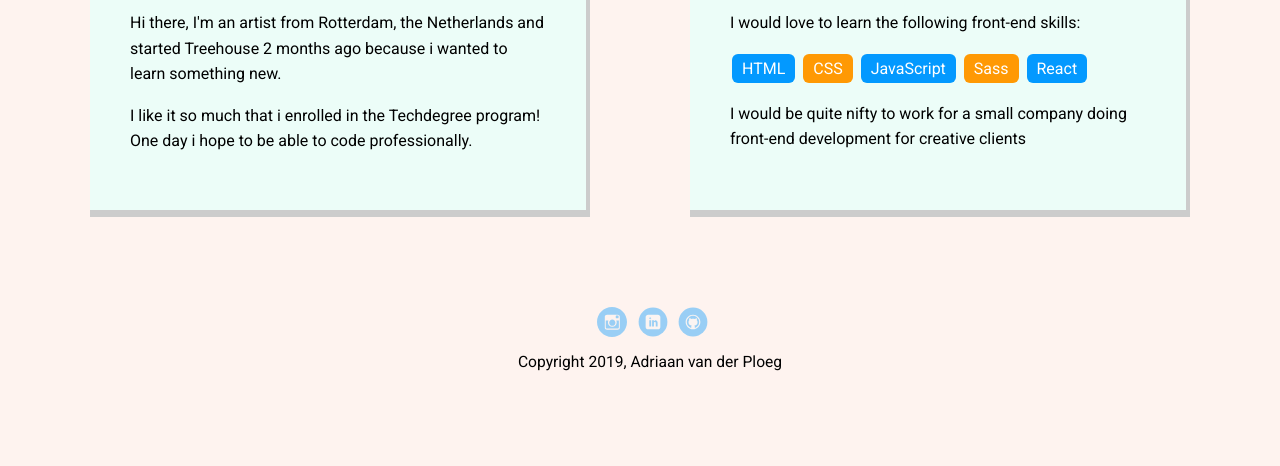
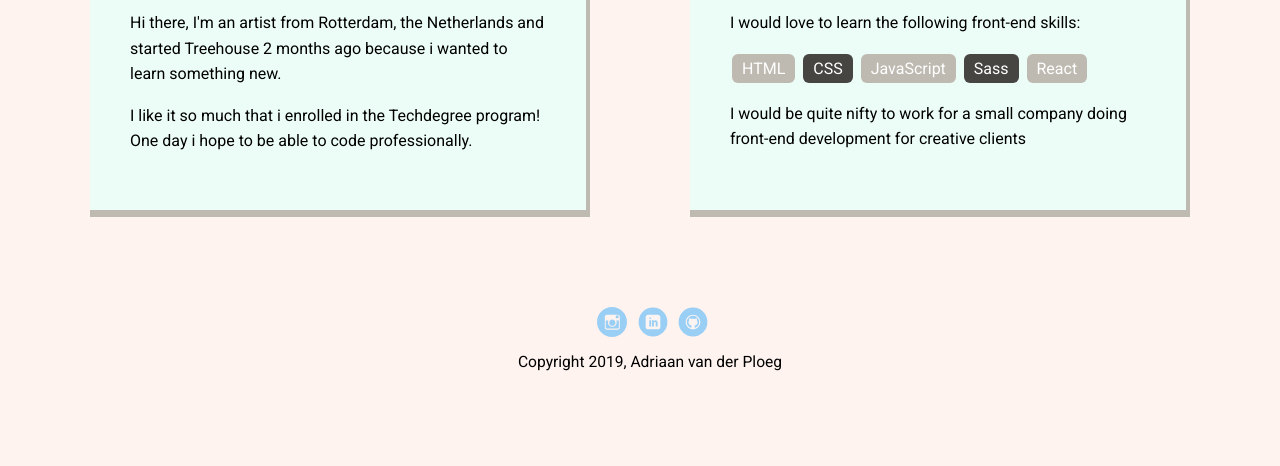
Before and after one commit to adriaan113/techdegree-project-1, a plain HTML site: page portfolio_update_v1/index.html in a window 1280 px wide. Shown: the part 621-1087 px from the top of the page. Drawn offline with Linux system fonts and the light colour scheme; a web font is replaced by a local one.

Commit message:
changed ul.skills li colors

```diff
--- a/portfolio_update_v1/styles.css
+++ b/portfolio_update_v1/styles.css
@@ -98,7 +98,7 @@ header .profile-image:hover {
   text-align: left;
   background: #ECFDF8;
   border-width:0 4px 7px 0;
-  border-color: #ccc;
+  border-color: #BEBAB1;
   border-style: solid;
   transition: all .5s;
 }
@@ -119,14 +119,14 @@ ul.skills {
 .skills li {
   border-radius: 6px;
   display: inline-block;
-  background: #ff9904;
+  background: #474542;
   color: white;
   padding: 5px 10px;
   margin: 2px;
 }
 
 .skills li:nth-child(odd) {
-  background: #0399ff;
+  background: #BEBAB1;
 }
 
 footer {
```
